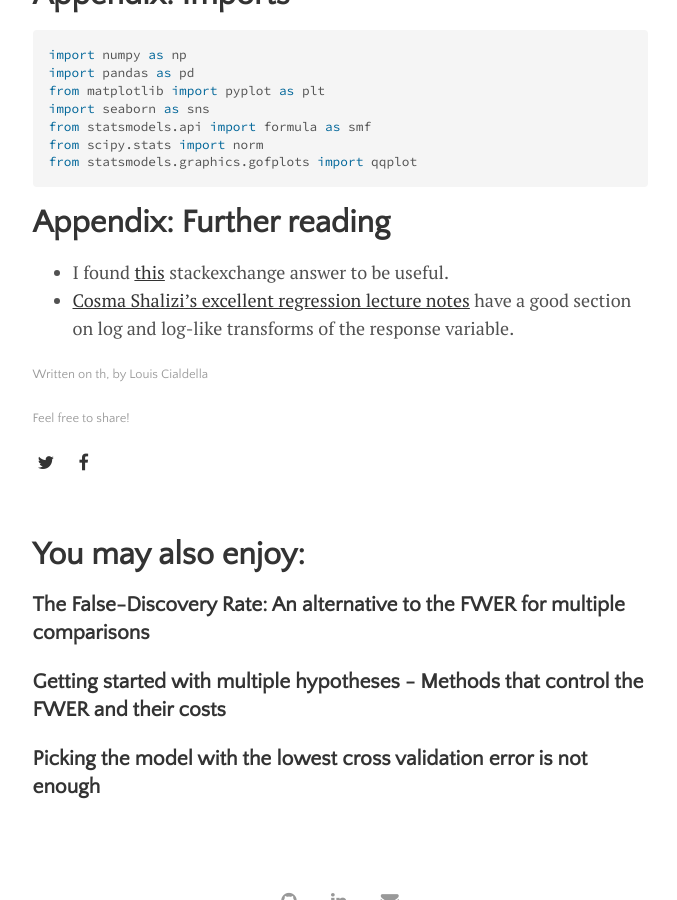
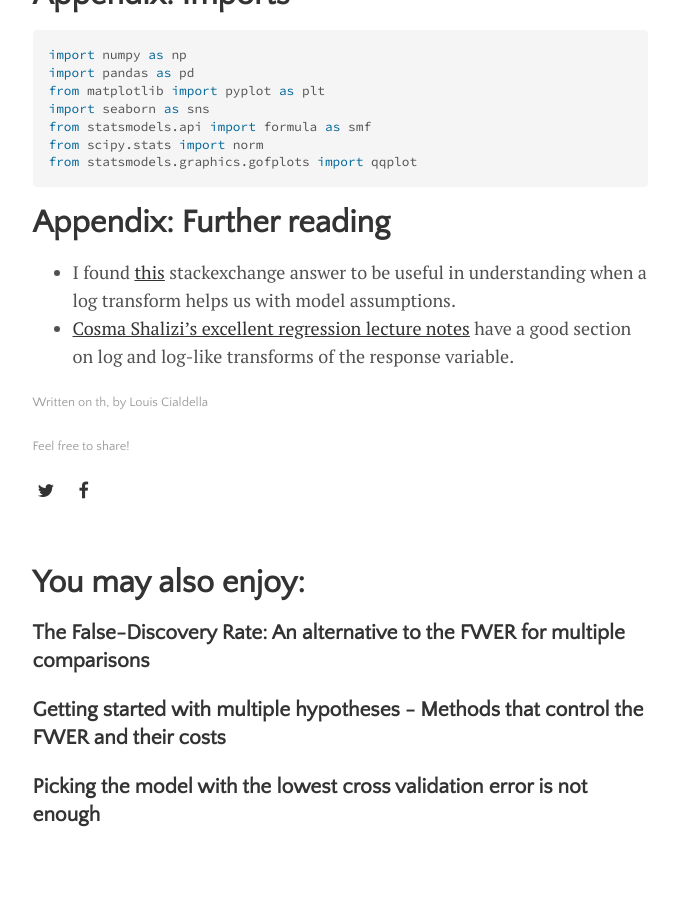
Before and after one commit to lmc2179/lmc2179.github.io, a Jekyll site: the page built from drafts/multiplicative.md, in a window 1280 px wide and 900 px high, scrolled down 10882 px. Shown: the whole window, without its empty margins (300-977 px from the left). Built offline with Jekyll 4.4.1, drawn with Linux system fonts in a browser that asks for light colours; formulas are drawn with MathJax 3.

Commit message:
Update multiplicative.md

````diff
--- a/drafts/multiplicative.md
+++ b/drafts/multiplicative.md
@@ -220,5 +220,5 @@ from statsmodels.graphics.gofplots import qqplot
 ```
 # Appendix: Further reading
 
-- I found [this](https://stats.stackexchange.com/a/3530/29694) stackexchange answer to be useful.
+- I found [this](https://stats.stackexchange.com/a/3530/29694) stackexchange answer to be useful in understanding when a log transform helps us with model assumptions.
 - [Cosma Shalizi's excellent regression lecture notes](http://www.stat.cmu.edu/~cshalizi/mreg/15/lectures/07/lecture-07.pdf) have a good section on log and log-like transforms of the response variable.
````
